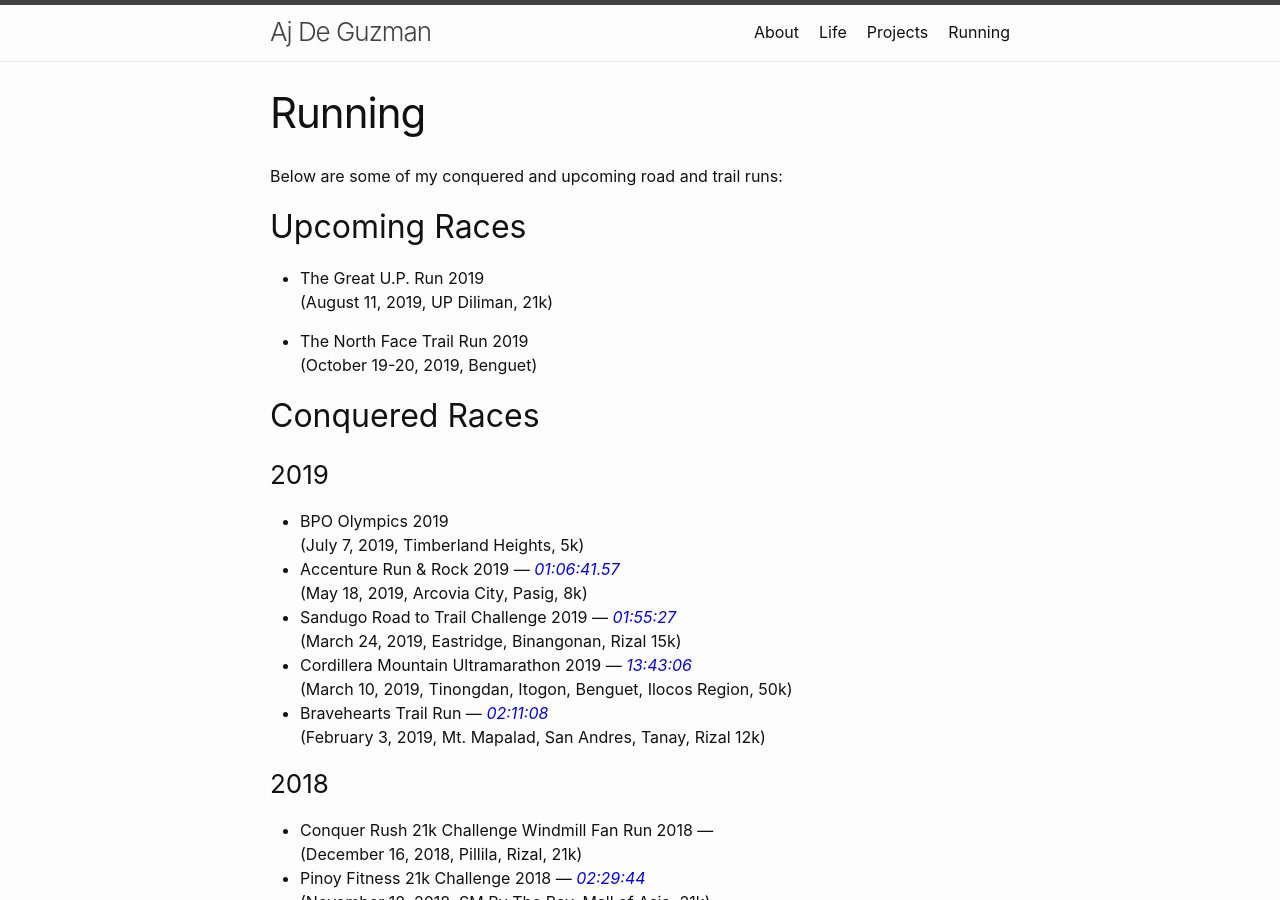
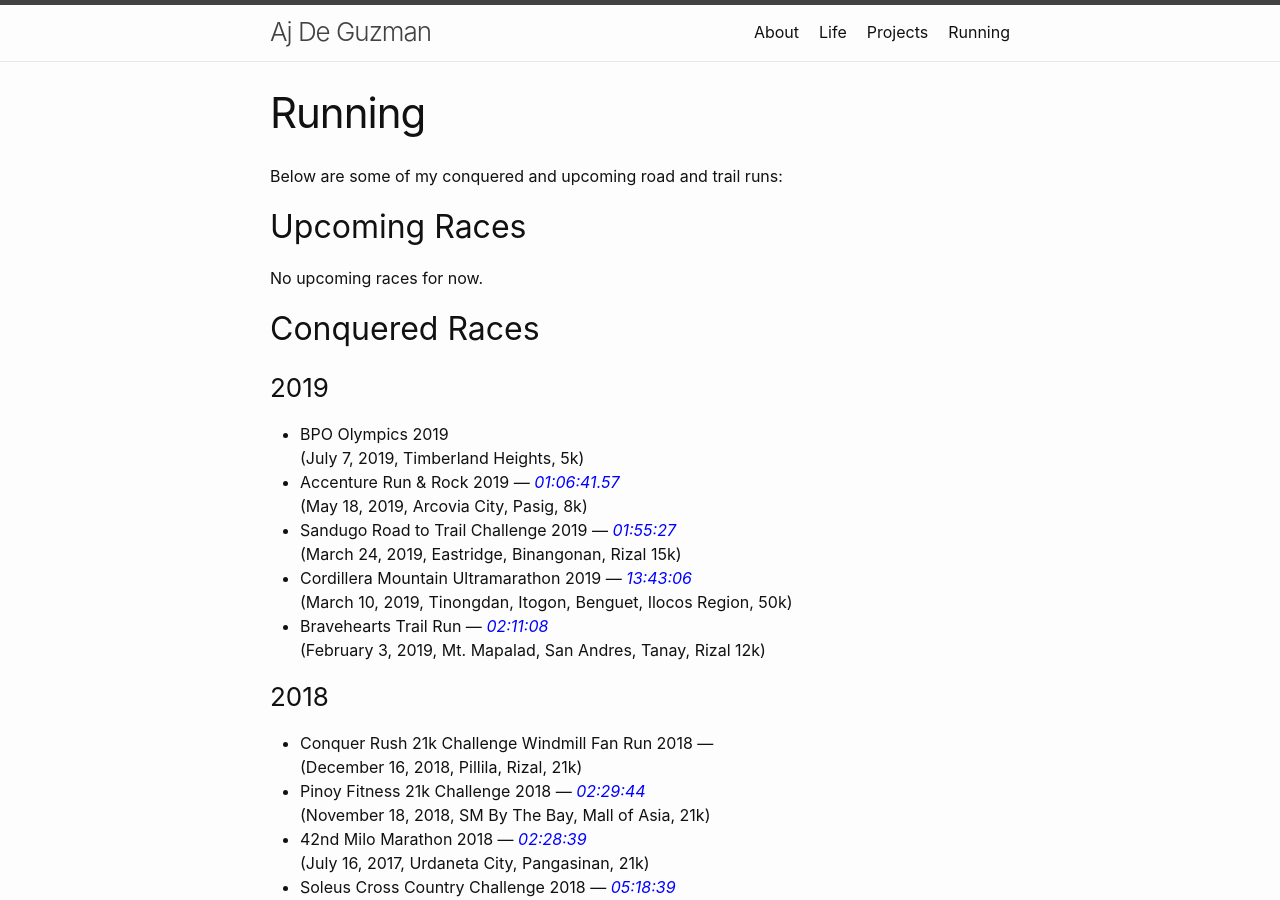
Before and after one commit to ajdeguzman/ajdeguzman.github.io, a Jekyll site: the page built from running.md, in a window 1280 px wide and 900 px high. Built offline with Jekyll 4.4.1, drawn with Linux system fonts in a browser that asks for light colours.

Commit message:
Update running.md

```diff
--- a/running.md
+++ b/running.md
@@ -8,11 +8,7 @@ Below are some of my conquered and upcoming road and trail runs:
 
 ## Upcoming Races
 
-- The Great U.P. Run 2019
-<br> (August 11, 2019, UP Diliman, 21k)
-
-- The North Face Trail Run 2019
-<br> (October 19-20, 2019, Benguet)
+No upcoming races for now.
 
 ## Conquered Races
 
```
